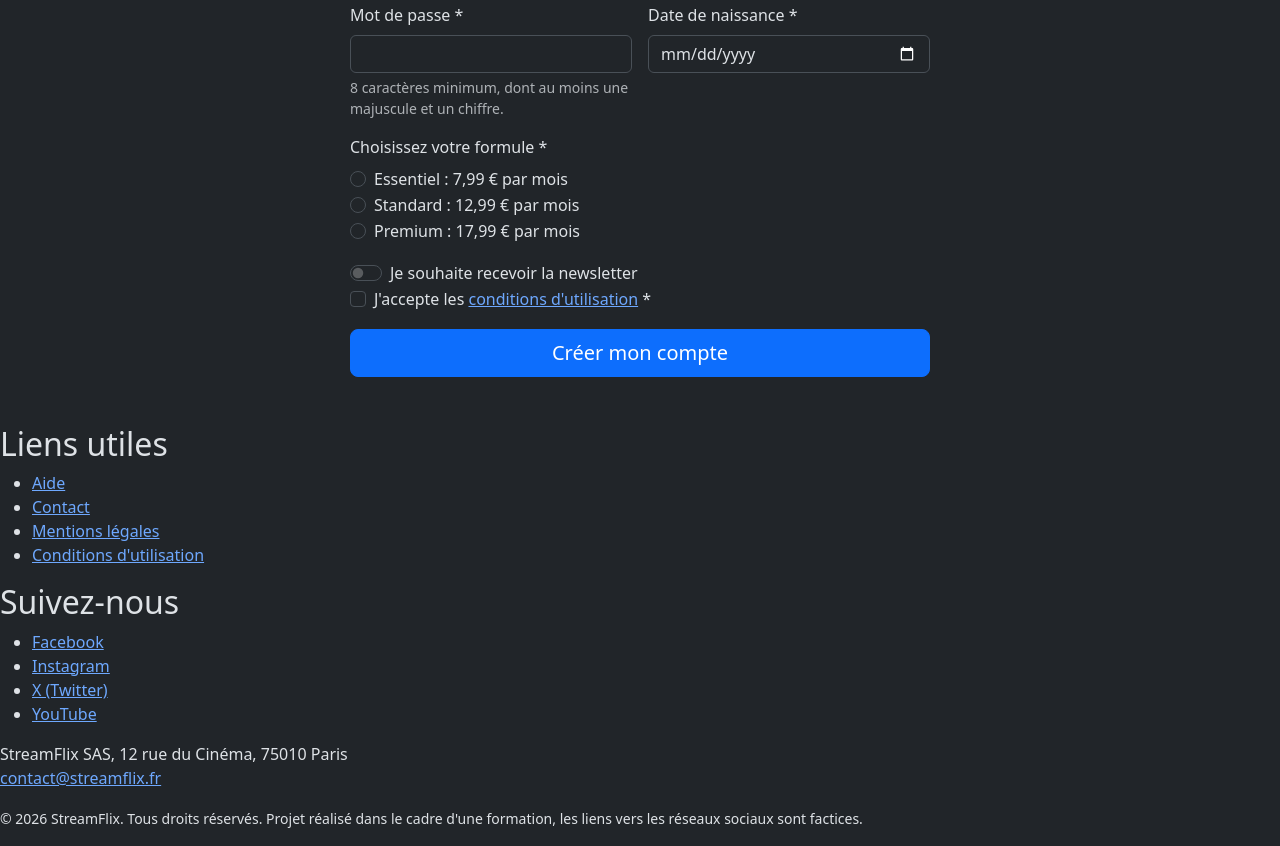
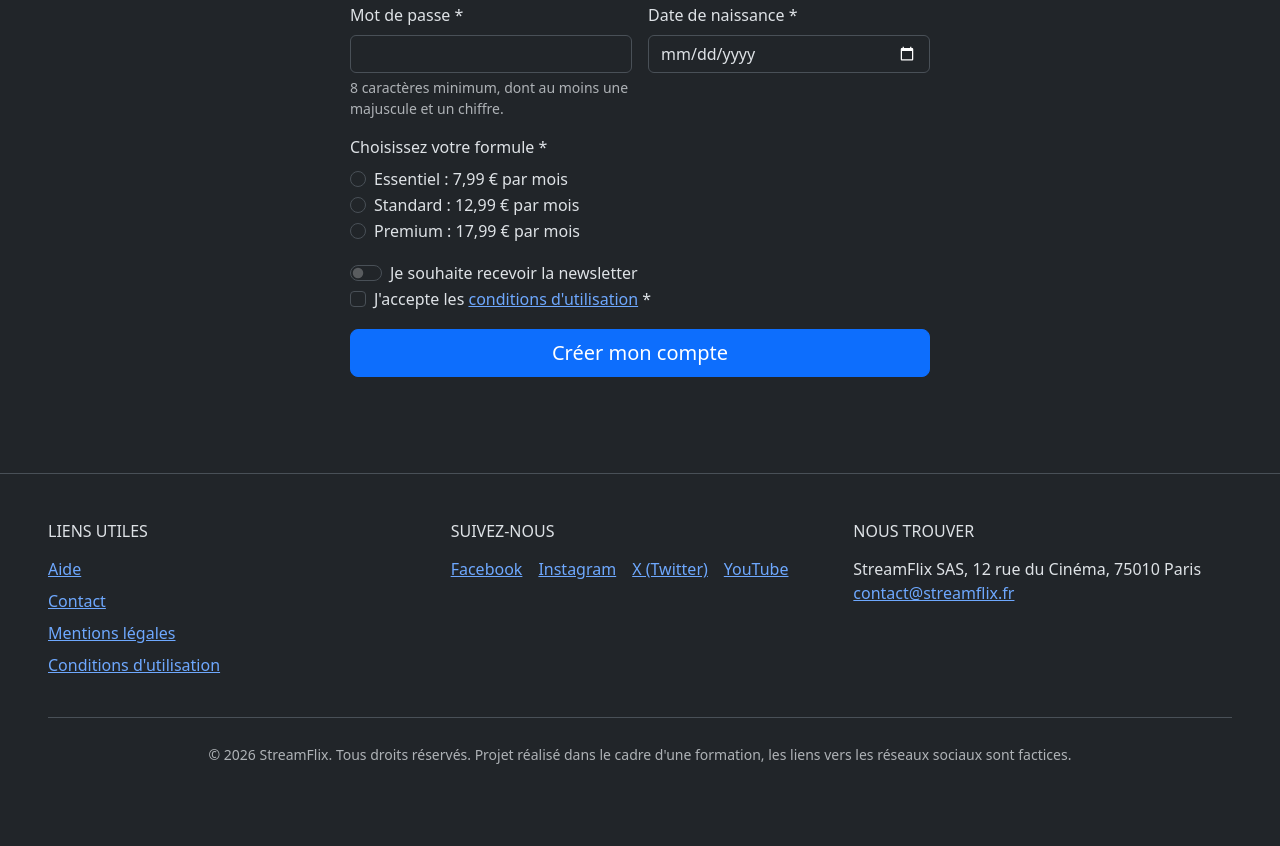
Before and after one commit to Zegthor67/fil-rouge-project, a website: page streamflix/index.html in a window 1280 px wide. Shown: the part 2411-3257 px from the top of the page. After the commit the page ends 3201 px from the top, so only its background shows below. Drawn offline with nearby package versions, Linux system fonts and the light colour scheme.

Commit message:
footer en colonnes bootstrap

```diff
--- a/streamflix/index.html
+++ b/streamflix/index.html
@@ -375,20 +375,22 @@
     </section>
   </main>
 
-  <footer class="pied-de-page">
-    <nav aria-label="Liens utiles">
-      <h2>Liens utiles</h2>
-      <ul>
-        <li><a href="aide.html">Aide</a></li>
-        <li><a href="contact.html">Contact</a></li>
-        <li><a href="mentions-legales.html">Mentions légales</a></li>
-        <li><a href="conditions.html">Conditions d'utilisation</a></li>
+  <footer class="pied-de-page border-top mt-5 pt-5 pb-4">
+    <div class="container-fluid px-3 px-lg-5">
+      <div class="row g-4">
+        <nav class="col-12 col-md-4" aria-label="Liens utiles">
+          <h2 class="h6 text-uppercase mb-3">Liens utiles</h2>
+          <ul class="list-unstyled">
+            <li class="mb-2"><a href="aide.html">Aide</a></li>
+            <li class="mb-2"><a href="contact.html">Contact</a></li>
+            <li class="mb-2"><a href="mentions-legales.html">Mentions légales</a></li>
+            <li class="mb-2"><a href="conditions.html">Conditions d'utilisation</a></li>
           </ul>
         </nav>
 
-    <div class="reseaux">
-      <h2>Suivez-nous</h2>
-      <ul>
+        <div class="reseaux col-12 col-md-4">
+          <h2 class="h6 text-uppercase mb-3">Suivez-nous</h2>
+          <ul class="list-unstyled d-flex flex-wrap gap-3">
             <li><a href="#">Facebook</a></li>
             <li><a href="#">Instagram</a></li>
             <li><a href="#">X (Twitter)</a></li>
@@ -396,12 +398,17 @@
           </ul>
         </div>
 
-    <address>
+        <div class="col-12 col-md-4">
+          <h2 class="h6 text-uppercase mb-3">Nous trouver</h2>
+          <address class="mb-0">
             StreamFlix SAS, 12 rue du Cinéma, 75010 Paris<br>
             <a href="mailto:contact@streamflix.fr">contact@streamflix.fr</a>
           </address>
+        </div>
+      </div>
 
-    <p class="copyright"><small>&copy; 2026 StreamFlix. Tous droits réservés. Projet réalisé dans le cadre d'une formation, les liens vers les réseaux sociaux sont factices.</small></p>
+      <p class="copyright text-center text-body-secondary border-top pt-4 mt-4 mb-0"><small>&copy; 2026 StreamFlix. Tous droits réservés. Projet réalisé dans le cadre d'une formation, les liens vers les réseaux sociaux sont factices.</small></p>
+    </div>
   </footer>
 </body>
 </html>
```
Lines whose indentation alone changed are shown as unchanged.
